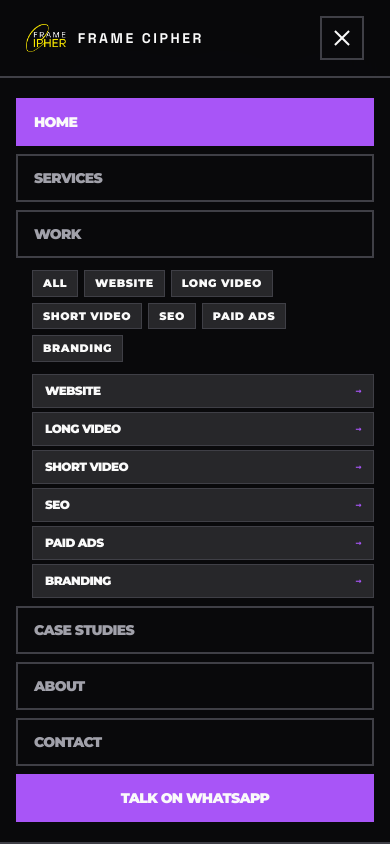
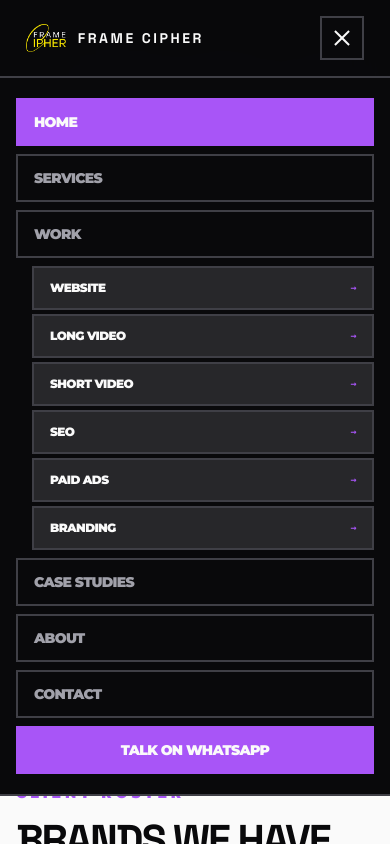
Before and after one commit to Rakindotcom/Frame-Cipher, a Next.js app: page / in a window 390 px wide. Both pictures are taken after a click on the button "Toggle navigation menu". Shown: the top 844 px of the page. Built offline with nearby package versions, Linux system fonts and the light colour scheme.

Commit message:
refactor: simplify Work dropdown by removing redundant pills and keeping category list

```diff
--- a/src/components/Navbar.jsx
+++ b/src/components/Navbar.jsx
@@ -102,9 +102,9 @@
                 </div>
               )}
               {item.name === 'Work' && (
-                <div className="invisible absolute left-0 top-full w-96 translate-y-3 border-2 border-frame-border bg-frame-bg p-3.5 opacity-0 backdrop-blur-xl transition-all duration-200 group-hover:visible group-hover:translate-y-2 group-hover:opacity-100 shadow-2xl">
-                  <div className="mb-2.5 flex items-center justify-between px-1">
-                    <span className="text-[11px] font-black uppercase tracking-[0.22em] text-frame-accent">Filter by category</span>
+                <div className="invisible absolute left-0 top-full w-88 translate-y-3 border-2 border-frame-border bg-frame-bg p-3 opacity-0 backdrop-blur-xl transition-all duration-200 group-hover:visible group-hover:translate-y-2 group-hover:opacity-100 shadow-2xl">
+                  <div className="mb-2 flex items-center justify-between px-3">
+                    <span className="text-[11px] font-black uppercase tracking-[0.22em] text-frame-accent">Work categories</span>
                     <Link
                       href="/projects"
                       className="text-[10px] font-black uppercase tracking-wider text-frame-muted-fg transition-colors hover:text-frame-fg hover:underline"
@@ -112,21 +112,6 @@
                       View all &rarr;
                     </Link>
                   </div>
-
-                  {/* Filter Pills */}
-                  <div className="mb-3 flex flex-wrap gap-1.5 border-b border-frame-border pb-3">
-                    {workCategories.map((cat) => (
-                      <Link
-                        key={cat.path}
-                        href={cat.path}
-                        className="border border-frame-border bg-frame-muted px-2.5 py-1 text-[10px] font-black uppercase tracking-wider text-frame-fg transition-colors hover:border-frame-accent hover:bg-frame-accent hover:text-frame-accent-fg"
-                      >
-                        {cat.pill}
-                      </Link>
-                    ))}
-                  </div>
-
-                  {/* Category Items */}
                   <div className="grid gap-1">
                     {workCategories
                       .filter((cat) => cat.pill !== 'All')
@@ -134,17 +119,17 @@
                         <Link
                           key={cat.path}
                           href={cat.path}
-                          className="group/lane grid gap-0.5 border border-transparent px-3 py-2 transition-colors hover:border-frame-accent hover:bg-frame-accent hover:text-frame-accent-fg"
+                          className="group/lane grid gap-0.5 border border-transparent px-3 py-2.5 transition-colors hover:border-frame-accent hover:bg-frame-accent hover:text-frame-accent-fg"
                         >
                           <div className="flex items-center justify-between">
-                            <span className="text-xs font-black uppercase tracking-tighter text-frame-fg transition-colors group-hover/lane:text-frame-accent-fg">
+                            <span className="text-sm font-black uppercase tracking-tighter text-frame-fg transition-colors group-hover/lane:text-frame-accent-fg">
                               {cat.name}
                             </span>
-                            <span className="text-[10px] font-black uppercase tracking-widest text-frame-accent opacity-0 transition-opacity group-hover/lane:opacity-100 group-hover/lane:text-frame-accent-fg">
+                            <span className="text-xs font-black uppercase tracking-widest text-frame-accent opacity-0 transition-opacity group-hover/lane:opacity-100 group-hover/lane:text-frame-accent-fg">
                               &rarr;
                             </span>
                           </div>
-                          <span className="text-[11px] font-medium leading-snug text-frame-muted-fg transition-colors group-hover/lane:text-frame-accent-fg/80">
+                          <span className="text-xs font-medium leading-snug text-frame-muted-fg transition-colors group-hover/lane:text-frame-accent-fg/80">
                             {cat.description}
                           </span>
                         </Link>
@@ -194,34 +179,20 @@
                   {item.name}
                 </Link>
                 {item.name === 'Work' && (
-                  <div className="grid gap-2 pl-4">
-                    <div className="flex flex-wrap gap-1.5 py-1">
-                      {workCategories.map((cat) => (
+                  <div className="grid gap-1 pl-4">
+                    {workCategories
+                      .filter((cat) => cat.pill !== 'All')
+                      .map((cat) => (
                         <Link
                           key={cat.path}
                           href={cat.path}
                           onClick={() => setIsMenuOpen(false)}
-                          className="border border-frame-border bg-frame-muted px-2.5 py-1 text-[11px] font-black uppercase tracking-wider text-frame-fg hover:border-frame-accent hover:bg-frame-accent hover:text-frame-accent-fg"
+                          className="flex items-center justify-between border-2 border-frame-border bg-frame-muted px-4 py-3 text-xs font-black uppercase tracking-tighter text-frame-fg hover:border-frame-accent hover:bg-frame-accent hover:text-frame-accent-fg"
                         >
-                          {cat.pill}
+                          <span>{cat.name}</span>
+                          <span className="text-[10px] text-frame-accent font-mono">&rarr;</span>
                         </Link>
                       ))}
-                    </div>
-                    <div className="grid gap-1">
-                      {workCategories
-                        .filter((cat) => cat.pill !== 'All')
-                        .map((cat) => (
-                          <Link
-                            key={cat.path}
-                            href={cat.path}
-                            onClick={() => setIsMenuOpen(false)}
-                            className="flex items-center justify-between border border-frame-border bg-frame-muted px-3 py-2 text-xs font-black uppercase tracking-tighter text-frame-fg hover:border-frame-accent hover:bg-frame-accent hover:text-frame-accent-fg"
-                          >
-                            <span>{cat.name}</span>
-                            <span className="text-[10px] text-frame-accent font-mono">&rarr;</span>
-                          </Link>
-                        ))}
-                    </div>
                   </div>
                 )}
               </div>
```
